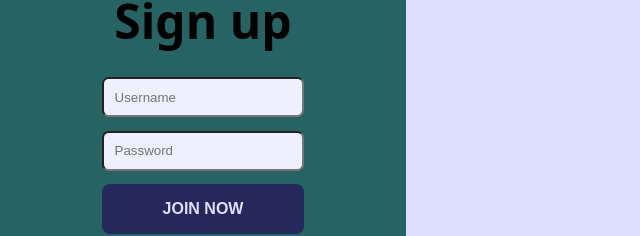
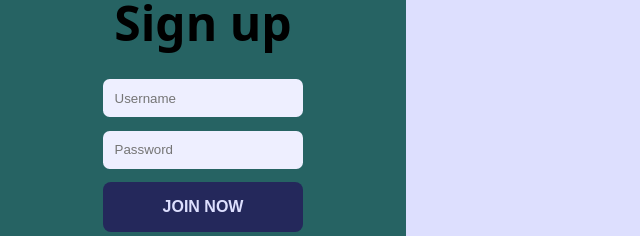
Before and after one commit to diegantos/react-signup, a React (Vite) app: page / in a window 1280 px wide. Shown: the part 442-678 px from the top of the page, without its empty margins (0-640 px from the left). Built offline with nearby package versions, Linux system fonts and the light colour scheme.

Commit message:
spinner component

```diff
--- a/src/components/signup/Signup.jsx
+++ b/src/components/signup/Signup.jsx
@@ -8,6 +8,12 @@ export const Signup = () => {
   const handleLoading = (event) => {
     const value = event.target.value
     setLoading(value !== '')
+  }
+
+  const Spinner = () => {
+    return (
+      <div className="Spinner"></div>
+    )
   }
 
   return (
@@ -29,7 +35,7 @@ export const Signup = () => {
             name="password"
             placeholder="Password"
             onChange={handleLoading} />
-            { loading && <div className="Spinner"></div> }
+            { loading && <Spinner /> }
         </div>
 
         <div className="Bars"></div>
--- a/src/components/signup/Signup.scss
+++ b/src/components/signup/Signup.scss
@@ -25,9 +25,12 @@ input{
     background-color: #eeefff;
     padding: 0.8em;
     border-radius: 0.5em;
+    border: 1px solid transparent;
     margin: 0 0 1em;
-    &::placeholder{
-        border: none;
+    &:focus{
+        outline: none;
+        border: 2px solid #68e1fd;
+        // border: 2px solid #24285b;
     }
 }
 button{
```
